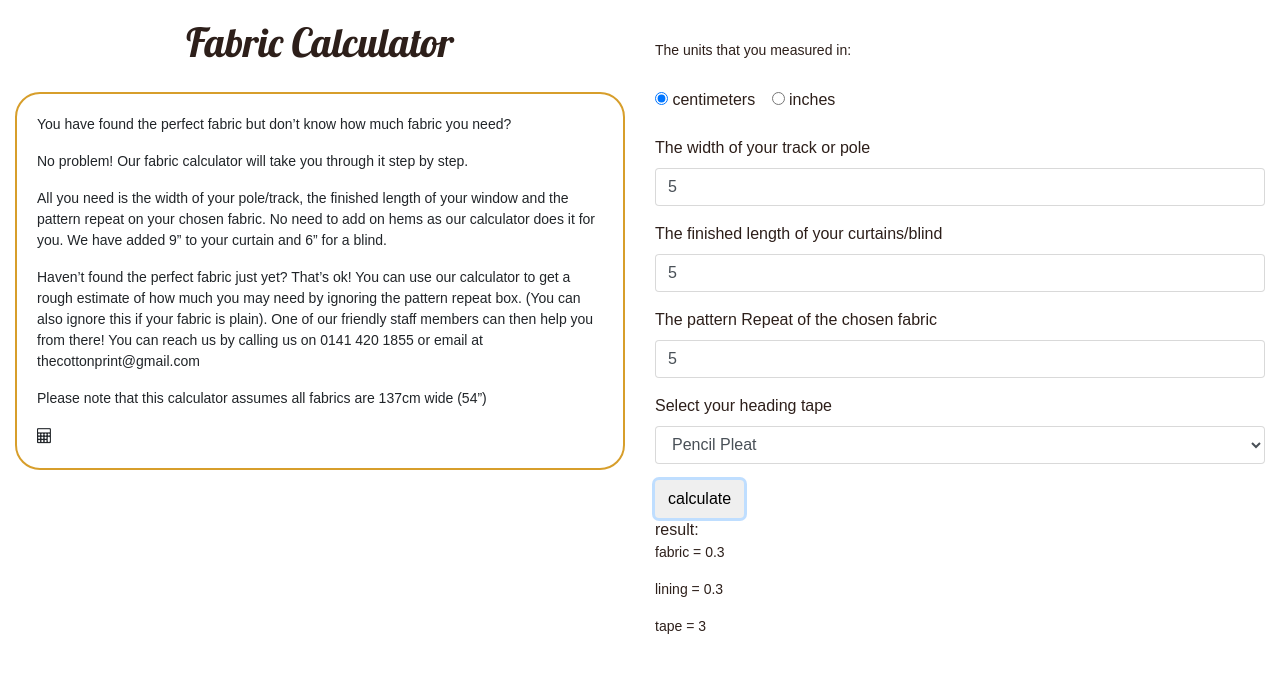
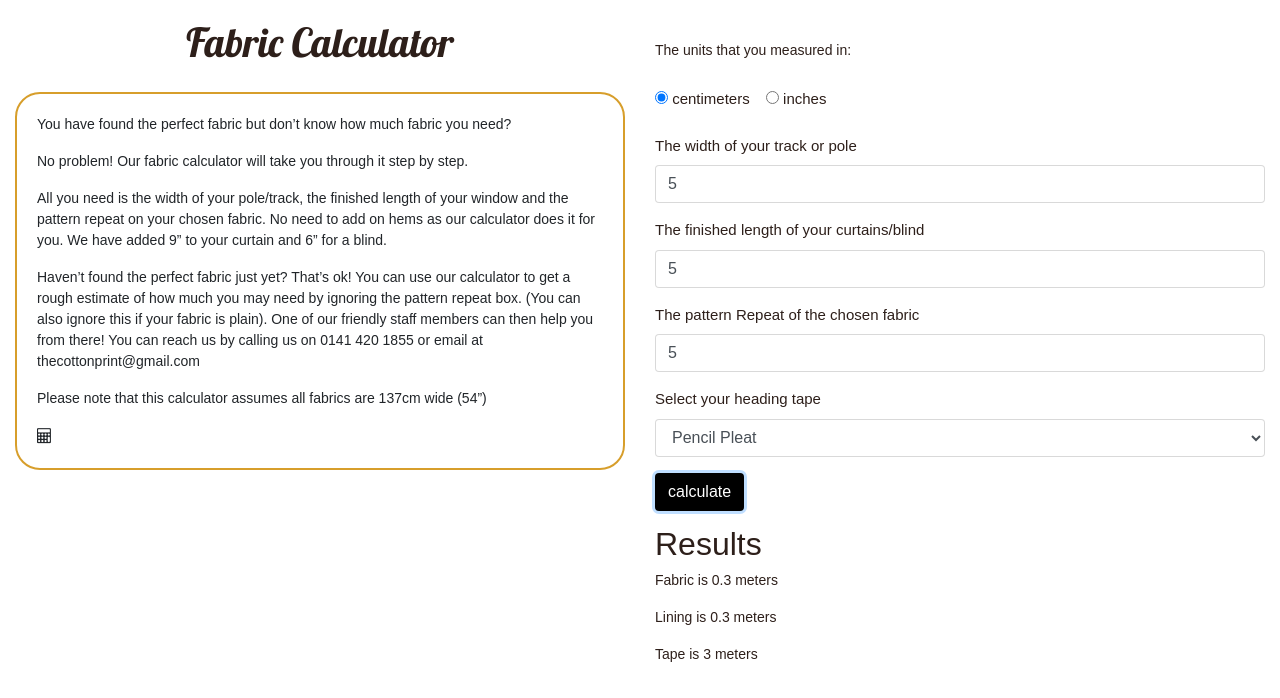
Before and after one commit to kimberleykelly/fabric_calculator, a website built with webpack: page public/index.html in a window 1280 px wide. Both pictures are taken after typing "5", "5", "5" into the empty fields and a click on the button "calculate". Built offline with nearby package versions, Linux system fonts and the light colour scheme; files whose address does not match are found by name; a web font is replaced by a local one.

Commit message:
Updated calculator to take Roman blinds

```diff
--- a/public/index.html
+++ b/public/index.html
@@ -73,11 +73,12 @@
                             <option value="roman">Roman Blind</option>
                         </select>
                     </div>
-                    <button type="button" class="btn" onclick="calcValue()">calculate</button>
+                    <button type="button" class="btn btn-submit" onclick="calcValue()">calculate</button>
                 </form>
-                <div>
-                    result: <span id="calc-result"></span>
-                </div>
+                <section class="results">
+                    <h2>Results</h2>
+                    <div id="calc-result"></div>
+                </section>
             </div>
         </div>
     </div>
--- a/src/index.js
+++ b/src/index.js
@@ -1,14 +1,14 @@
 import './style.scss'
 import calculate from './utils/calculator'
+import resultText from './resultText'
 
-const renderResult = result => document.getElementById('calc-result').innerHTML = ['fabric', 'lining', 'tape'].map(val => `<p>${val} = ${result[val]}</p>`).join('')
+const renderResult = results => document.getElementById('calc-result').innerHTML = resultText(results)
 
 function calcValue() {
     const inputFields = ['track-or-pole', 'finished-length', 'pattern-repeat', 'heading-tape']
     const [ width, length, pattern, tape ] = inputFields
         .map(id => document.getElementById(id).value)
         .map(val => val.match(/^[0-9]+$/i) ? parseInt(val) : val)
-console.log(width, length, pattern, tape)
     const unit = document.getElementById('in').checked ? 'inch' : 'cm'
 
     const result  = calculate(width, length, pattern, tape, unit)
--- /dev/null
+++ b/src/resultText.js
@@ -0,0 +1,3 @@
+const capitalize = str => str.replace(/^\w/g, i => i.toUpperCase())
+export default results => ['fabric', 'lining', 'tape']
+    .map(val => `<p>${capitalize(val)} is ${results[val]} meters</p>`).join('')
--- a/src/style.scss
+++ b/src/style.scss
@@ -15,6 +15,8 @@
 }
 
 .calc {
+    font-family: sans-serif;
+    font-size: 15px;
     color:#2d1f1a;
     font-family:sans-serif;
 
@@ -26,3 +28,13 @@
 .start {
     padding:40px 0px 10px 0px;
 }
+.btn-submit {
+    color: #fff;
+    background-color: #000;
+    &:hover {
+        box-shadow: 3px 3px 4px rgba(0, 0, 0, 0.2)
+    }
+}
+.results {
+    margin-top: 1rem;
+}
--- a/src/utils/calculator.js
+++ b/src/utils/calculator.js
@@ -1,4 +1,3 @@
-const hem = 9
 const fabricWidth = 54
 const cmToInchConversion = 2.54
 
@@ -6,7 +5,8 @@ const widthOfFabric = unit => unit === 'inch' ? 54 : Math.floor(inchTocm(54))
 const inchTocm = inch => inch * cmToInchConversion
 const cmToinch = cm => cm / cmToInchConversion
 
-function getPatternMatch(length, pattern) {
+function getPatternMatch(length, pattern, tape) {
+    const hem = tape === 'roman' ? 6 : 9
     const trueLength = length + hem
     return (!pattern) ? trueLength : Math.ceil(trueLength / pattern) * pattern
 }
@@ -24,22 +24,47 @@ const tapes = {
     pinch: pencil,
 }
 
+export const getFolds = (width) => Math.round(width / 10)
+
 export const roundTape = (val, tape) => (val < 3) ? 3 : tapes[tape](val)
 
+export const romanBlindTape = (width, length) => {
+    const folds = getFolds(width)
+    return (width + length + length) * folds
+}
+
+const tapeMultiplyer = (width, tape) => {
+    const m = tape === 'pinch' ? 2.5 : 2
+    return width * m
+}
+
+const fabricMultiplyer = (width, tape) => (tape === 'roman') ? width + 4 : tapeMultiplyer(width, tape)
+
+const widthMultiplyer = tape => tape === 'pinch' ? 2.5 : 2
+
+const widthAmt = (width) => Math.ceil(width / fabricWidth)
+
+const getTape = (width, length, tape) => {
+    if (!tape) return null
+    if (tape === 'roman') return Math.ceil((romanBlindTape(width, length) / 39.3) * 10) / 10
+    return roundTape((widthAmt(tapeMultiplyer(width, tape)) * fabricWidth) / 39.3, tape)
+}
+
+const adjustWidth = (width, tape) => {
+    if (tape === 'roman') width + 4
+    return width
+}
+
 const calculate = (width, length, pattern, tapeM, unit) => {
-    console.log(width, length, pattern, tapeM, unit)
-    const [w, l, p, t] = [width, length, pattern, tapeM]
+    const [w, l, p] = [width, length, pattern]
         .map(val => unit === 'cm' ? cmToinch(val) : val)
-    const widthMultiplyer = tapeM === 'pinch' ? 2.5 : 2;
-    const widthAmt = Math.ceil(w * widthMultiplyer / fabricWidth)
-    const fabric = (getPatternMatch(l, p) * widthAmt / 39.3).toFixed(1)
-    const tape = tapeM ? roundTape((widthAmt * fabricWidth) / 39.3, tapeM) : null
+    const fabric = (getPatternMatch(l, p, tapeM) * widthAmt(fabricMultiplyer(w, tapeM)) / 39.3).toFixed(1)
+    const tape = getTape(w, l, tapeM)
     return {
         fabric,
         lining: fabric,
         tape,
     }
-
 }
 
 export default calculate
```
Also changed, not shown: src/utils/calculator.spec.js (+30 -1 lines).
